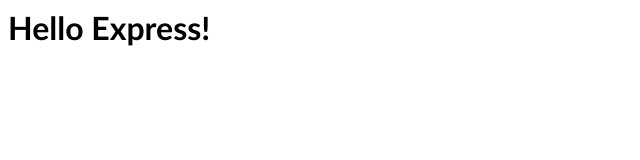
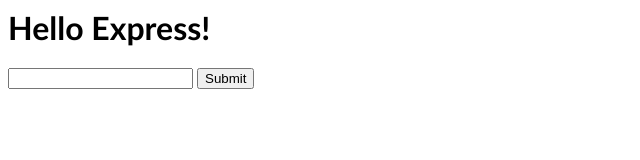
Before and after one commit to dave1780/express-simple-zz4ob3, a website: page pages/index.html in a window 1280 px wide. Shown: the whole page, without its empty margins (0-640 px from the left). Drawn offline with Linux system fonts and the light colour scheme; files that its build step writes are made by us from their sources.

Commit message:
1 file modified

```diff
--- a/pages/index.html
+++ b/pages/index.html
@@ -1,2 +1,6 @@
 <link rel="stylesheet" href="./style.css">
 <h1>Hello Express!</h1>
+<form action="/re" method="POST">
+  <input type="text">
+  <button>Submit</button>
+</form>
```
